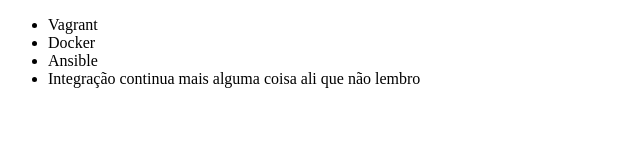
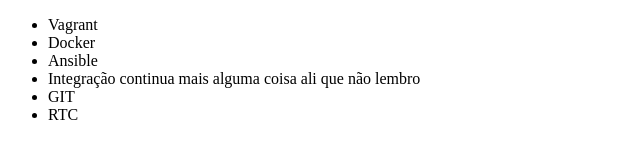
Before and after one commit to MarceloKiilian/estudo-git, a plain HTML site: page Index.html in a window 1280 px wide. Shown: the full height of the page, 0-640 px from the left. Drawn offline with Linux system fonts and the light colour scheme.

Commit message:
adicionando linhas

```diff
--- a/Index.html
+++ b/Index.html
@@ -10,6 +10,8 @@
             <li>Docker</li>
             <li>Ansible</li>
             <li>Integração continua mais alguma coisa ali que não lembro</li>
+            <li>GIT</li>
+            <li>RTC</li>
         </ul>
     </body>
 </html>
```
